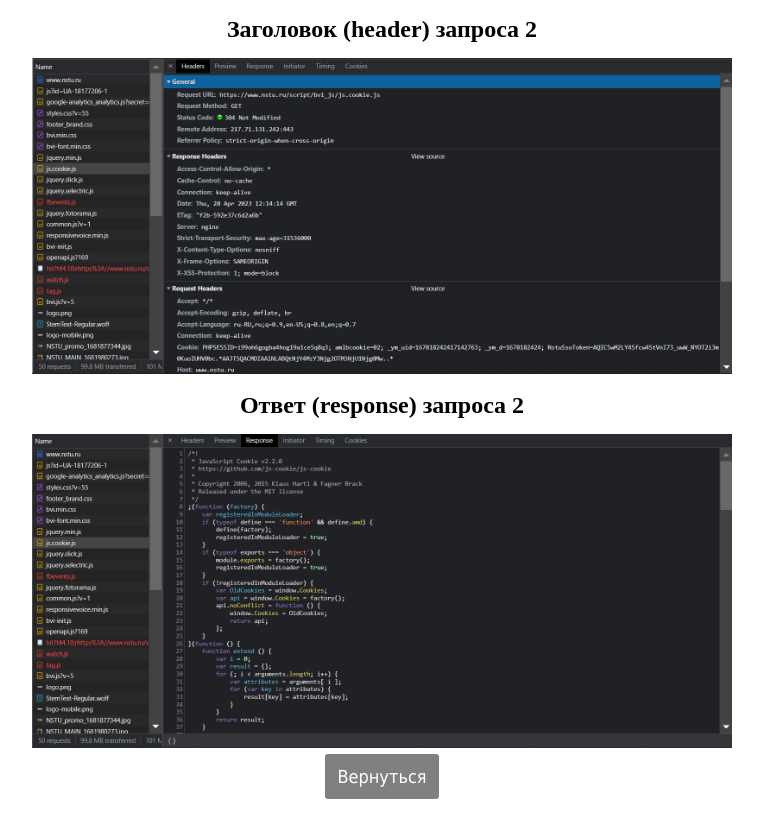
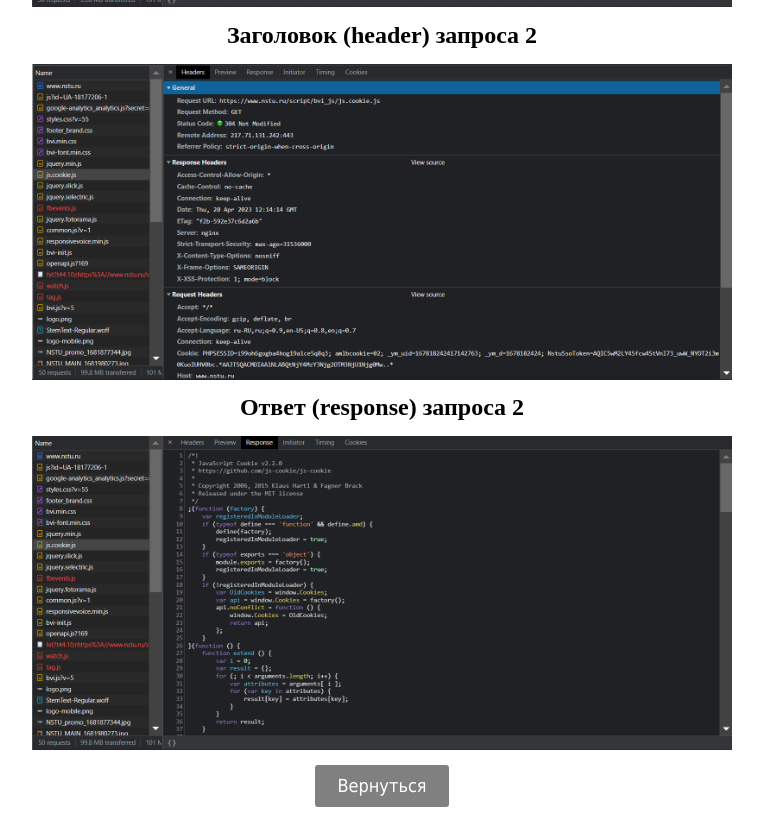
Before and after one commit to olegspace/Web_lab1, a plain HTML site: page task2.html in a window 1280 px wide. Shown: the part 1320-2147 px from the top of the page, without its empty margins (258-1021 px from the left). Drawn offline with Linux system fonts and the light colour scheme.

Commit message:
Final version

```diff
--- a/css/MainStyles.css
+++ b/css/MainStyles.css
@@ -10,6 +10,9 @@ li {
 }
 
 a.button {
+  display: block;
+  width: 110px;
+  margin: 15px auto;
   background: grey;
   color: #fff;
   padding: 12px;
@@ -19,6 +22,7 @@ a.button {
   font-size: 18px;
   line-height: 1;
   font-weight: 100;
+  text-align: center;
 }
 body {
   margin: 20px 3% 20px 3%;
@@ -56,3 +60,8 @@ table th {
   padding-bottom: 12px;
   text-align: left;
 }
+img {
+  display: block;
+  margin-left: auto;
+  margin-right: auto;
+}
--- a/css/Styles1_3.css
+++ b/css/Styles1_3.css
@@ -12,6 +12,9 @@ li {
   padding: 3px 10px;
 }
 a.button {
+  display: block;
+  width: 110px;
+  margin: 0 auto;
   background: grey;
   color: #fff;
   padding: 12px;
@@ -21,6 +24,7 @@ a.button {
   font-size: 18px;
   line-height: 1;
   font-weight: 100;
+  text-align: center;
 }
 
 table {
--- a/task2.html
+++ b/task2.html
@@ -22,54 +22,51 @@
     </p>
 
     <h2>Список запросов</h2>
-    <p align="center">
+
     <img
       style="max-width: 700px"
       src="./img/task2/allRequests.png"
       alt="yandex"
       width="100%"
     />
-    </p>
+    >
 
     <h2>Заголовок (header) запроса 1</h2>
-    <p align="center">
+
     <img
       style="max-width: 700px"
       src="./img/task2/Header1.png"
       alt="yandex"
       width="100%"
     />
-    </p>
+
     <h2>Ответ (response) запроса 1</h2>
-    <p align="center">
+
     <img
       style="max-width: 700px"
       src="./img/task2/Response1.png"
       alt="yandex"
       width="100%"
     />
-    </p>
+
     <h2>Заголовок (header) запроса 2</h2>
-    <p align="center">
+
     <img
       style="max-width: 700px"
       src="./img/task2/Header2.png"
       alt="yandex"
       width="100%"
     />
-    </p>
+
     <h2>Ответ (response) запроса 2</h2>
-    <p align="center">
+
     <img
       style="max-width: 700px"
       src="./img/task2/Response2.png"
       alt="yandex"
       width="100%"
     />
-    </p>
 
-    <p align="center">
     <a class="button" href="./index.html">Вернуться</a>
-    </p>
   </body>
 </html>
```
Also changed, not shown: task1-1.html (+1 -3 lines), task1-2.html (+0 -4 lines), task1-3.html (+1 -3 lines). Lines whose indentation alone changed are shown as unchanged.
